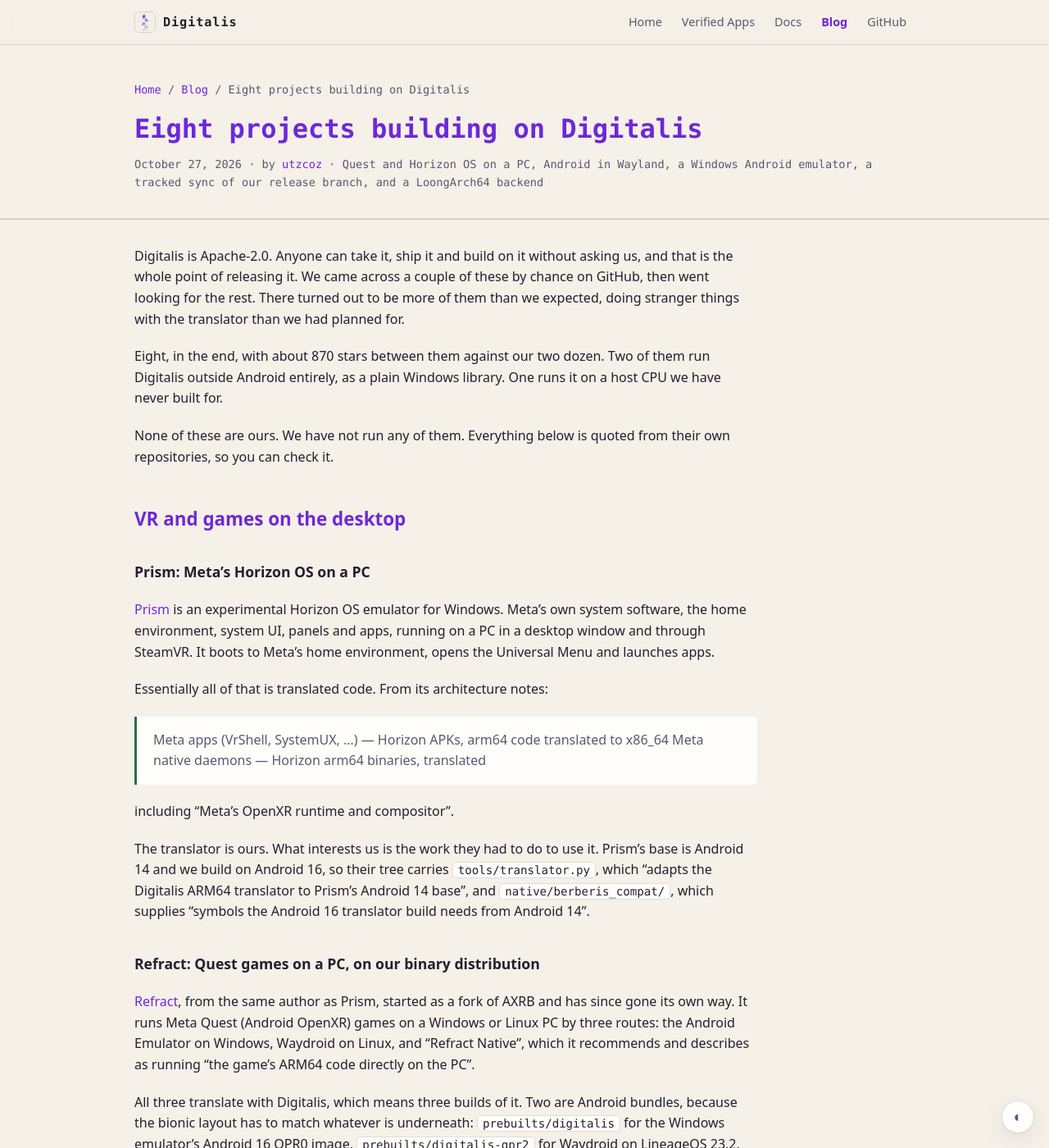
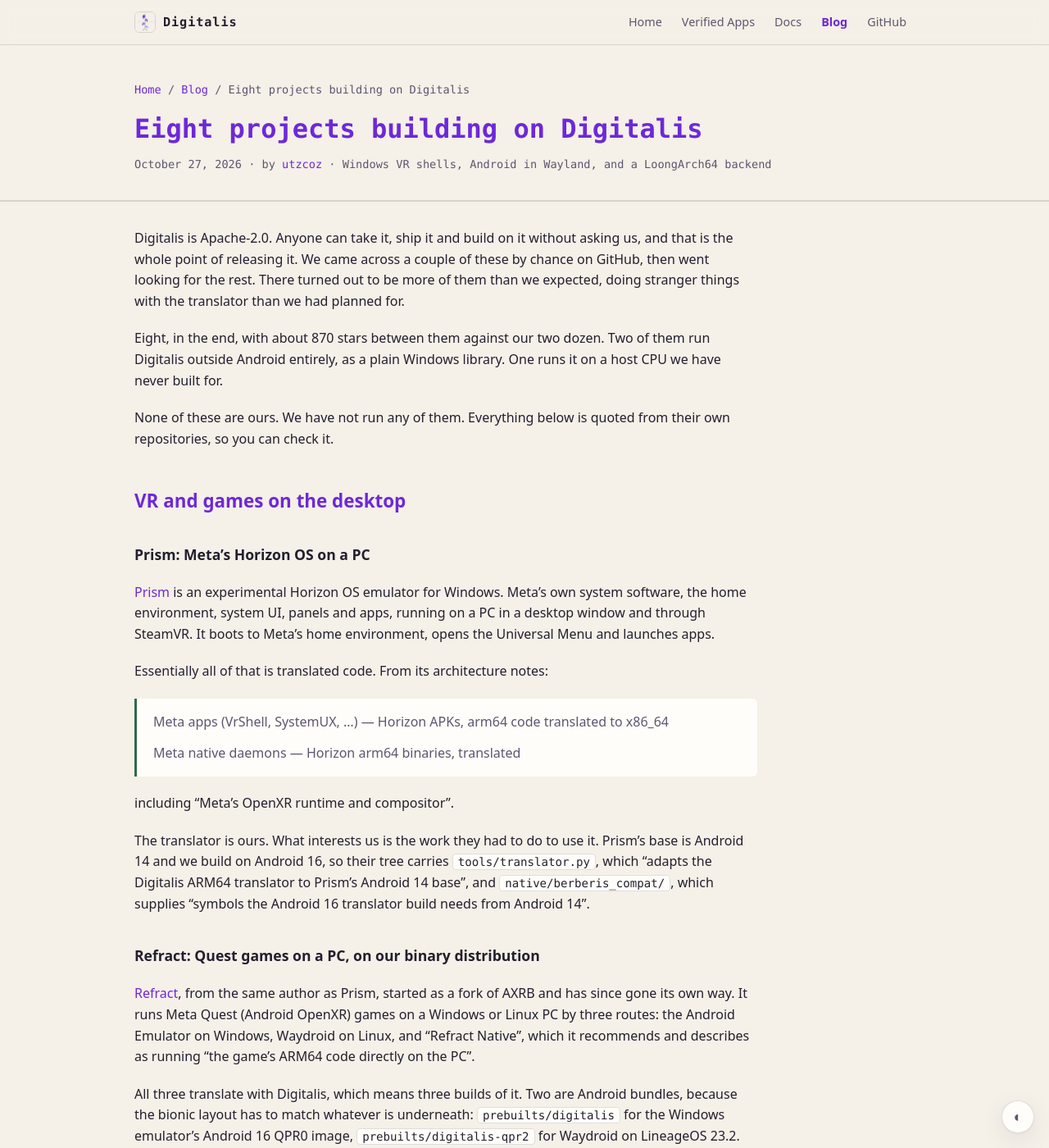
Before and after one commit to DigitalisX64/digitalisx64.github.io, a Jekyll site: the page built from _posts/2026-10-27-eight-projects-building-on-digitalis.md, in a window 1280 px wide and 1400 px high. Shown: the whole window at 82% size. Built offline with Jekyll 4.4.1, drawn with Linux system fonts in a browser that asks for light colours.

Commit message:
Shorten the downstream-projects summary and split its first quote
The summary was twice the length of any other post's, and the two quoted
architecture lines ran together into one sentence.

```diff
--- a/_posts/2026-10-27-eight-projects-building-on-digitalis.md
+++ b/_posts/2026-10-27-eight-projects-building-on-digitalis.md
@@ -1,6 +1,6 @@
 ---
 title: "Eight projects building on Digitalis"
-summary: "Quest and Horizon OS on a PC, Android in Wayland, a Windows Android emulator, a tracked sync of our release branch, and a LoongArch64 backend"
+summary: "Windows VR shells, Android in Wayland, and a LoongArch64 backend"
 ---
 
 Digitalis is Apache-2.0. Anyone can take it, ship it and build on it without asking us, and
@@ -27,6 +27,7 @@ the Universal Menu and launches apps.
 Essentially all of that is translated code. From its architecture notes:
 
 > Meta apps (VrShell, SystemUX, ...) — Horizon APKs, arm64 code translated to x86_64
+>
 > Meta native daemons — Horizon arm64 binaries, translated
 
 including "Meta's OpenXR runtime and compositor".
```
